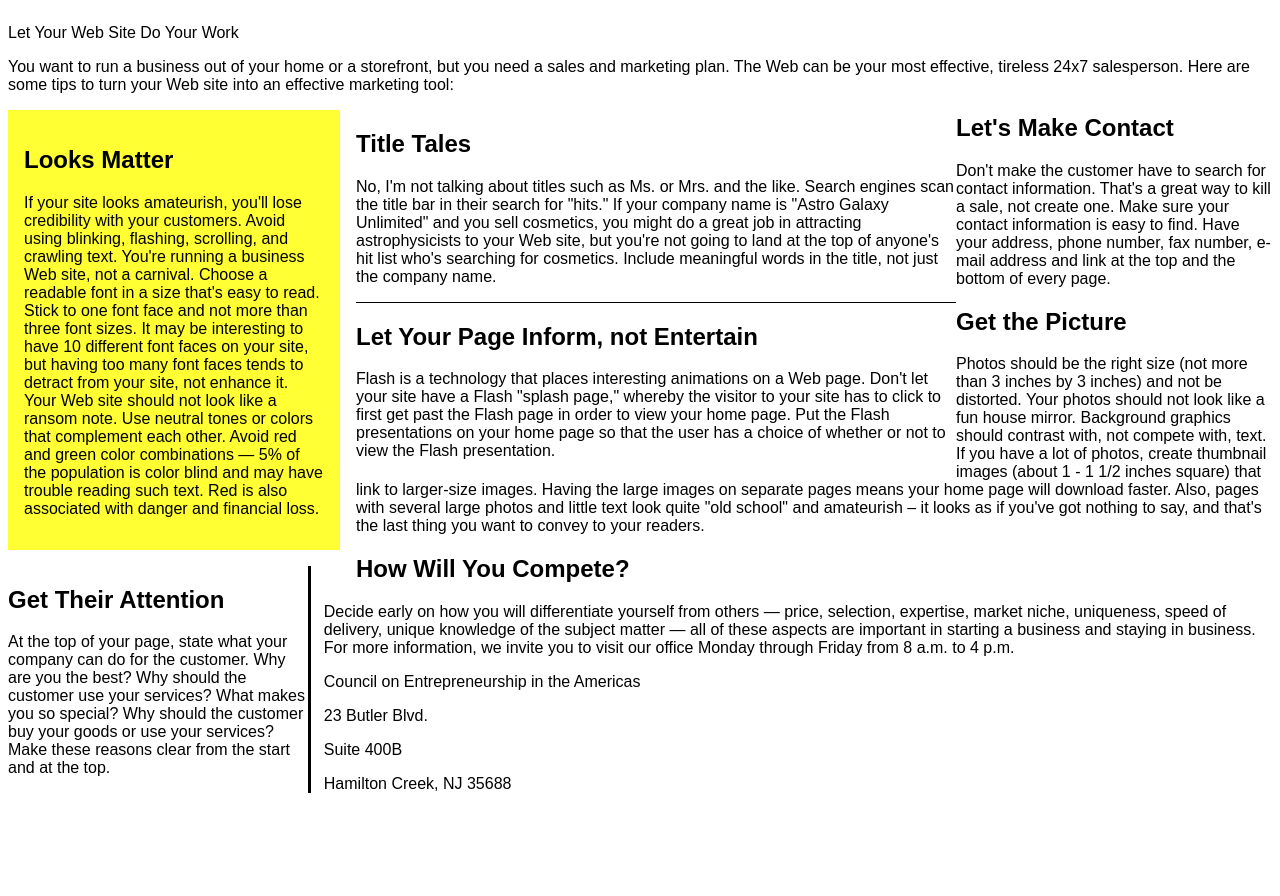
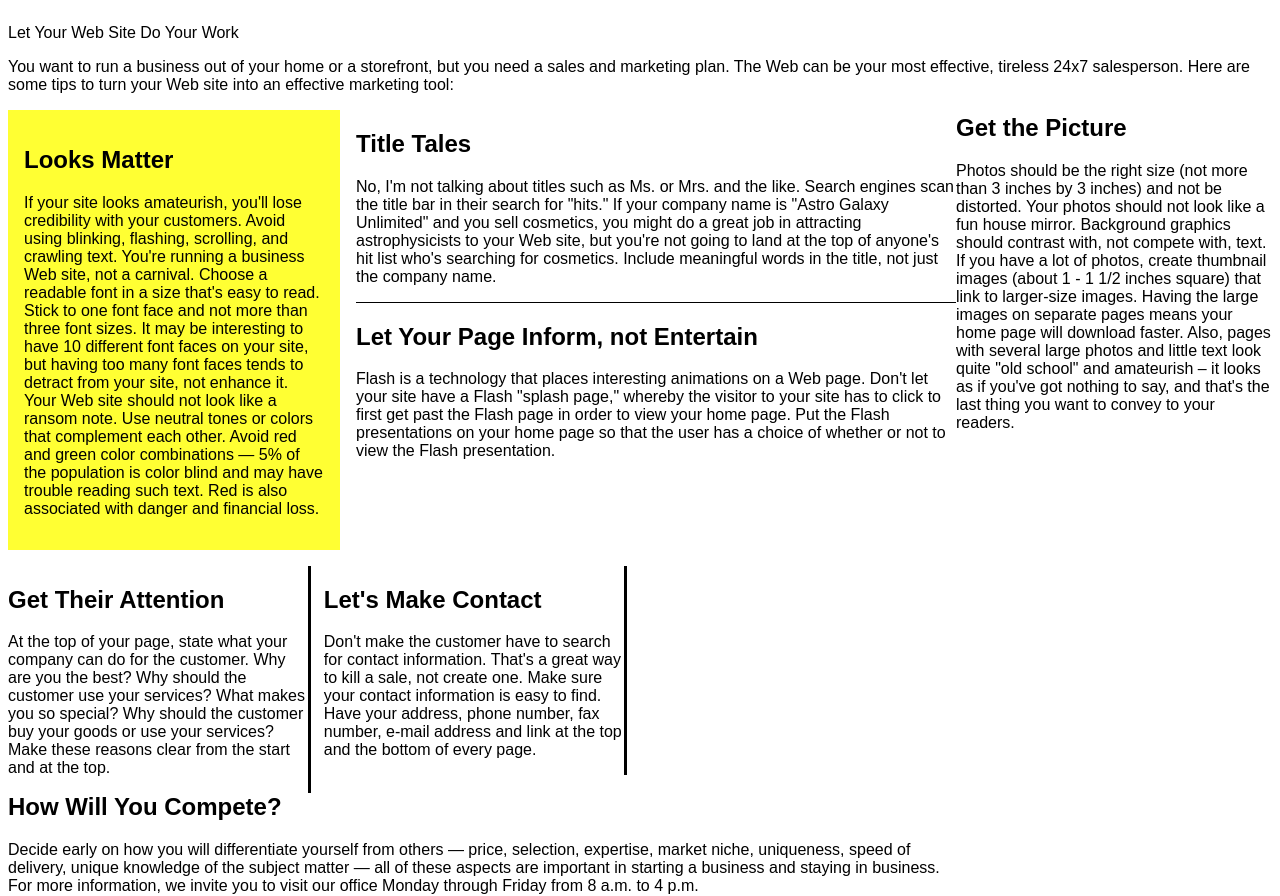
Before and after one commit to tanzinar/mages-Review-Render-an-image-on-a-webpage, a plain HTML site: page index.html in a window 1280 px wide. Shown: the part 56-952 px from the top of the page. Before the commit the page ends 865 px from the top, so only its background shows below. Drawn offline with Linux system fonts and the light colour scheme.

Commit message:
Update index.html

```diff
--- a/index.html
+++ b/index.html
@@ -27,16 +27,20 @@
 <h2>Get Their Attention</h2>
 <p>At the top of your page, state what your company can do for the customer. Why are you the best? Why should the customer use your services? What makes you so special? Why should the customer buy your goods or use your services? Make these reasons clear from the start and at the top.</p>
 </div>
+<div id="contact">
 <h2>Let's Make Contact</h2>
 <p>Don't make the customer have to search for contact information. That's a great way to kill a sale, not create one. Make sure your contact information is easy to find. Have your address, phone number, fax number, e-mail address and link at the top and the bottom of every page.</p>
-<div id+"pictures>
+</div>
+<div id="pictures">
 <h2>Get the Picture</h2>
 <p>Photos should be the right size (not more than 3 inches by 3 inches) and not be distorted. Your photos should not look like a fun house mirror. Background graphics should contrast with, not compete with, text. If you have a lot of photos, create thumbnail images (about 1 - 1 1/2 inches square) that link to larger-size images. Having the large images on separate pages means your home page will download faster. Also, pages with several large photos and little text look quite "old school" and amateurish – it looks as if you've got nothing to say, and that's the last thing you want to convey to your readers.
 </p>
 </div>
+<div id="compete">
 <h2>How Will You Compete?</h2>
 <p>Decide early on how you will differentiate yourself from others — price, selection, expertise, market niche, uniqueness, speed of delivery, unique knowledge of the subject matter — all of these aspects are important in starting a business and staying in business. For more information, we invite you to visit our office Monday through Friday from 8 a.m. to 4 p.m.
 </p>
+</div>
 <p>Council on Entrepreneurship in the Americas</p>
 <p>23 Butler Blvd.</p>
 <p>Suite 400B</p>
```
